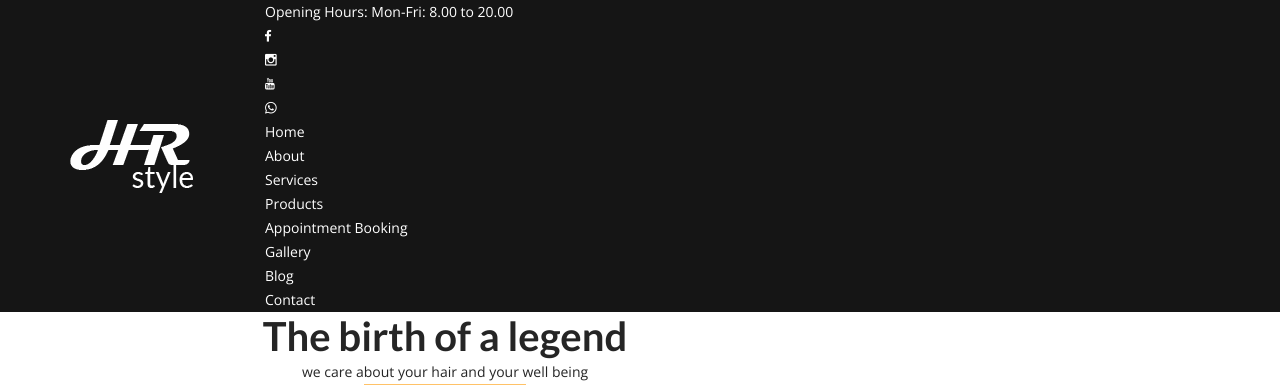
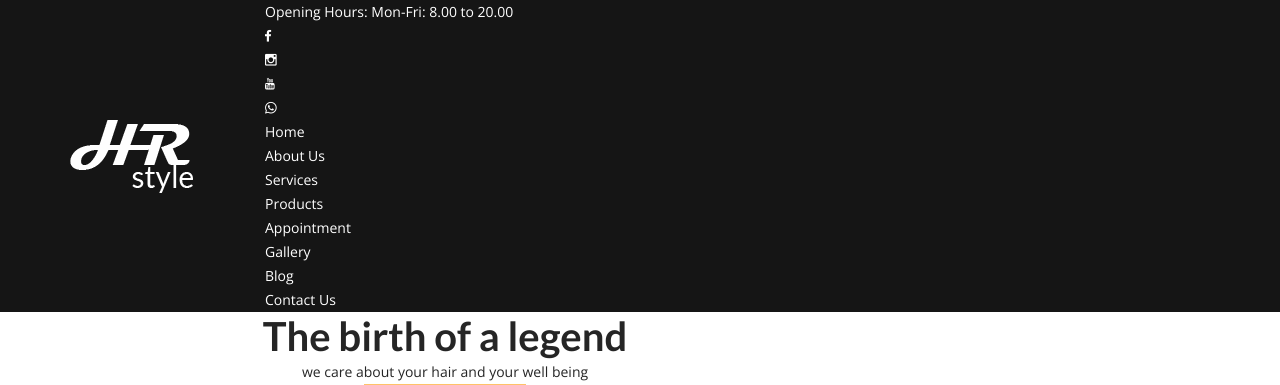
Before and after one commit to hirunaofficial/salon-management-system, a PHP site: page /index.php in a window 1280 px wide. Shown: the top 385 px of the page. Run offline with PHP 8.4, Linux system fonts and the light colour scheme.

Commit message:
Enhanced header design with improved navigation links and brand logo update

```diff
--- a/header.php
+++ b/header.php
@@ -3,8 +3,8 @@
 <head>
     <meta charset="utf-8">
     <meta http-equiv="x-ua-compatible" content="ie=edge">
-    <title>Hair Salon - Home 1 </title>
-    <meta name="description" content="">
+    <title>Glamour Salon - Home</title>
+    <meta name="description" content="Luxury hair and beauty services at Glamour Salon. Discover the best haircuts, beauty treatments, and pampering experiences.">
     <meta name="viewport" content="width=device-width, initial-scale=1">
     <link rel="shortcut icon" type="image/x-icon" href="images/favicon.ico">
     <link rel="apple-touch-icon" href="apple-touch-icon.html">
@@ -31,7 +31,7 @@
                         <div class="col-md-9 col-lg-10">
                             <div class="hs-header-top">
                                 <div class="header-top-left">
-                                    <p>Opening Hours: <span>Mon-Fri:     8.00 to 20.00</span></p>
+                                    <p>Opening Hours: <span>Mon-Fri: 8.00 to 20.00</span></p>
                                 </div>
                                 <ul class="hs-social-icon">
                                     <li><a href="#"><i class="zmdi zmdi-facebook"></i></a></li>
@@ -43,14 +43,14 @@
                             <div class="hs-mainmenu-wrap d-none d-md-block">
                                 <nav class="mainmenu-nav">
                                     <ul class="main-menu">
-                                        <li><a href="index.php">Home</a></li>
-                                        <li><a href="about.php">About</a></li>
+                                        <li class="active"><a href="index.php">Home</a></li>
+                                        <li><a href="about.php">About Us</a></li>
                                         <li><a href="services.php">Services</a></li>
                                         <li><a href="products.php">Products</a></li>
-                                        <li><a href="#">Appointment Booking</a></li>
+                                        <li><a href="appointment.php">Appointment</a></li>
                                         <li><a href="gallery.php">Gallery</a></li>
                                         <li><a href="blog.php">Blog</a></li>
-                                        <li><a href="contact.php">Contact</a></li>
+                                        <li><a href="contact.php">Contact Us</a></li>
                                     </ul>
                                 </nav>
                             </div>
@@ -60,7 +60,7 @@
             </div>
             <div class="mobile-menu-area d-block d-md-none">
                 <div class="fluid-container mobile-menu-container">
-                    <div class="mobile-logo"><a href="index.php"><img src="images/logo/2.png" alt="Mobile logo"></a></div>
+                    <div class="mobile-logo"><a href="index.php"><img src="images/logo/hair-salon.png" alt="Mobile logo"></a></div>
                     <div class="mobile-menu clearfix">
                         <nav id="mobile_dropdown">
                             <ul>
@@ -68,7 +68,7 @@
                                 <li><a href="about.php">About</a></li>
                                 <li><a href="services.php">Services</a></li>
                                 <li><a href="products.php">Products</a></li>
-                                <li><a href="#">Appointment Booking</a></li>
+                                <li><a href="appointment.php">Appointment Booking</a></li>
                                 <li><a href="gallery.php">Gallery</a></li>
                                 <li><a href="blog.php">Blog</a></li>
                                 <li><a href="contact.php">Contact</a></li>
```
